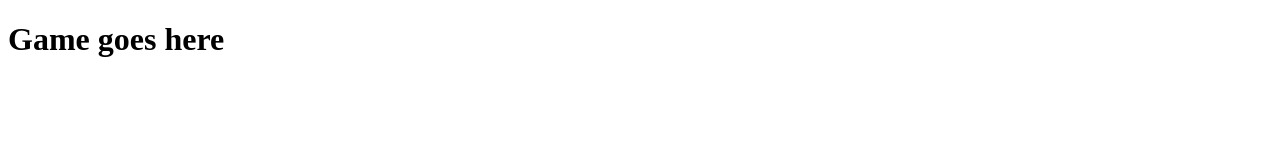
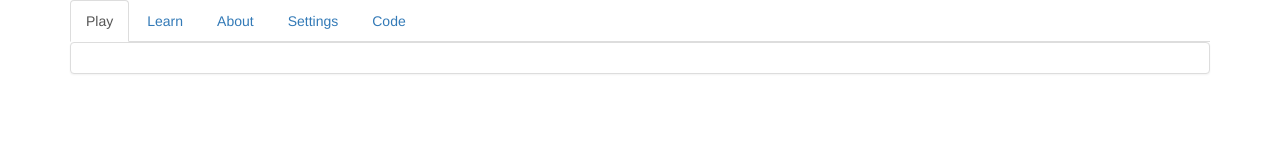
Before and after one commit to mereckaj/SoftwareEngineeringGroup23, a plain HTML site: page eureka/eureka.html in a window 1280 px wide. Drawn offline with nearby package versions, Linux system fonts and the light colour scheme; files that its build step writes are made by us from their sources.

Commit message:
Added basic layout

```diff
--- a/eureka/eureka.html
+++ b/eureka/eureka.html
@@ -3,10 +3,29 @@
   <head>
     <meta http-equiv="Content-Type" content="text/html;charset=UTF-8">
     <title> Eureka !</title>
-		<link rel="stylesheet" type="text/css" href="eureka.css">
-		<script type="application/javascript" src="eureka.js"></script>
+    <link rel="stylesheet" type="text/css" href="rhino.css">
+    <script type="application/javascript" src="rhino.js"></script>
+    <!-- Load boostrap stuff -->
+    <link rel="stylesheet" href="https://maxcdn.bootstrapcdn.com/bootstrap/3.3.2/css/bootstrap.min.css">
+    <link rel="stylesheet" href="https://maxcdn.bootstrapcdn.com/bootstrap/3.3.2/css/bootstrap-theme.min.css">
   </head>
   <body>
-		<h1>Game goes here</h1>
+    <div class="container">
+      <ul class="nav nav-tabs">
+        <li role="presentation" class="active"><a href="eureka.html">Play</a></li>
+        <li role="presentation"><a href="learn.html">Learn</a></li>
+        <li role="presentation"><a href="about.html">About </a></li>
+        <li role="presentation"><a href="settings.html">Settings </a></li>
+        <li role="presentation"><a href="code.html">Code </a></li>
+      </ul>
+      <div class="panel panel-default">
+        <div class="panel-body">
+        <!-- ADD CODE HERE FOR YOUR GAME -->
+        </div>
+      </div>
+    </div>
+
+    <!-- Boostrap script of some sort -->
+    <script src="https://maxcdn.bootstrapcdn.com/bootstrap/3.3.2/js/bootstrap.min.js"></script>
   </body>
 </html>
```
Also changed, not shown: angles/iphone_snooker_page.html (+0 -40 lines), rhino/rhino.html (+20 -1 lines). Lines whose indentation alone changed are shown as unchanged.
